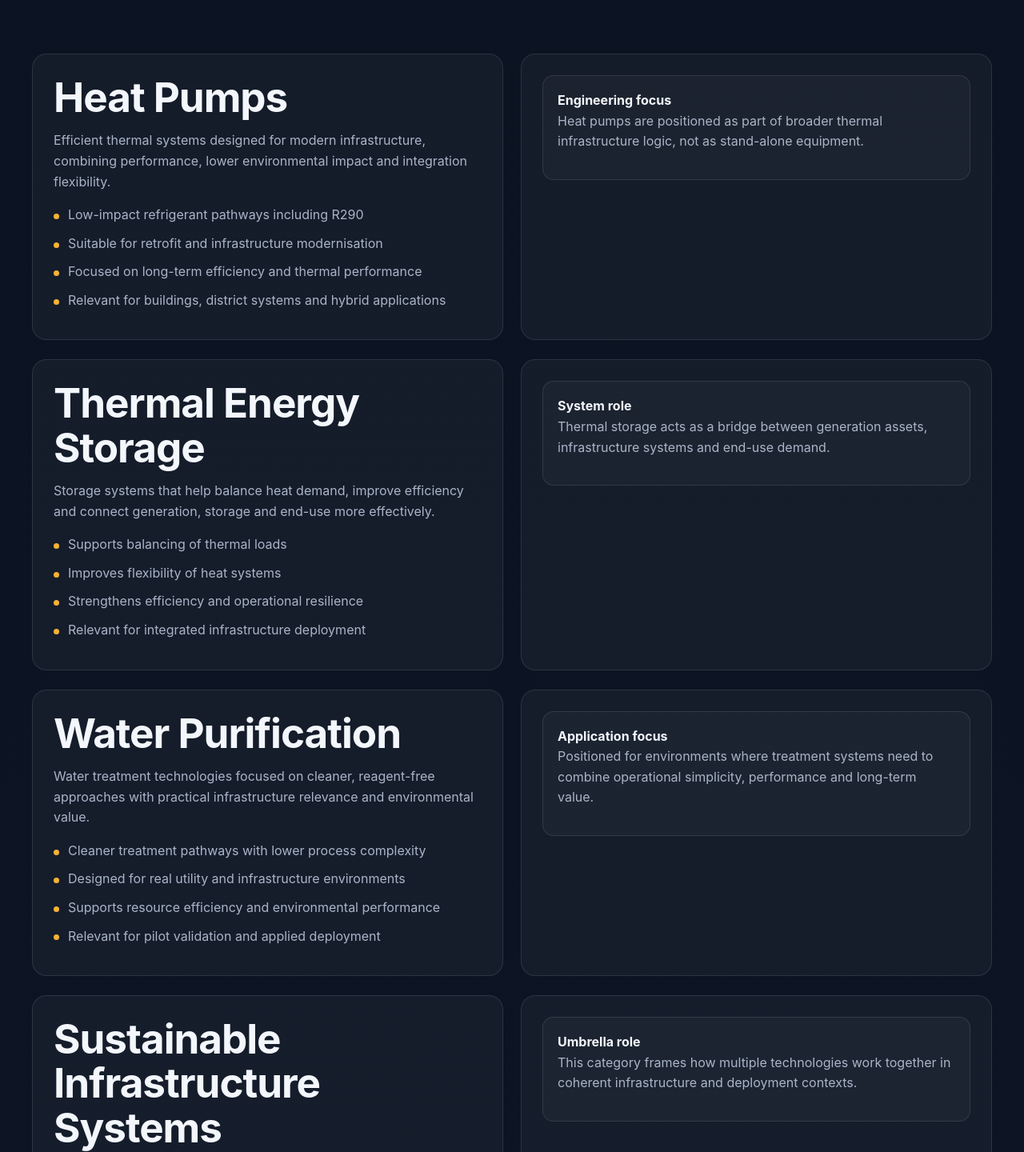
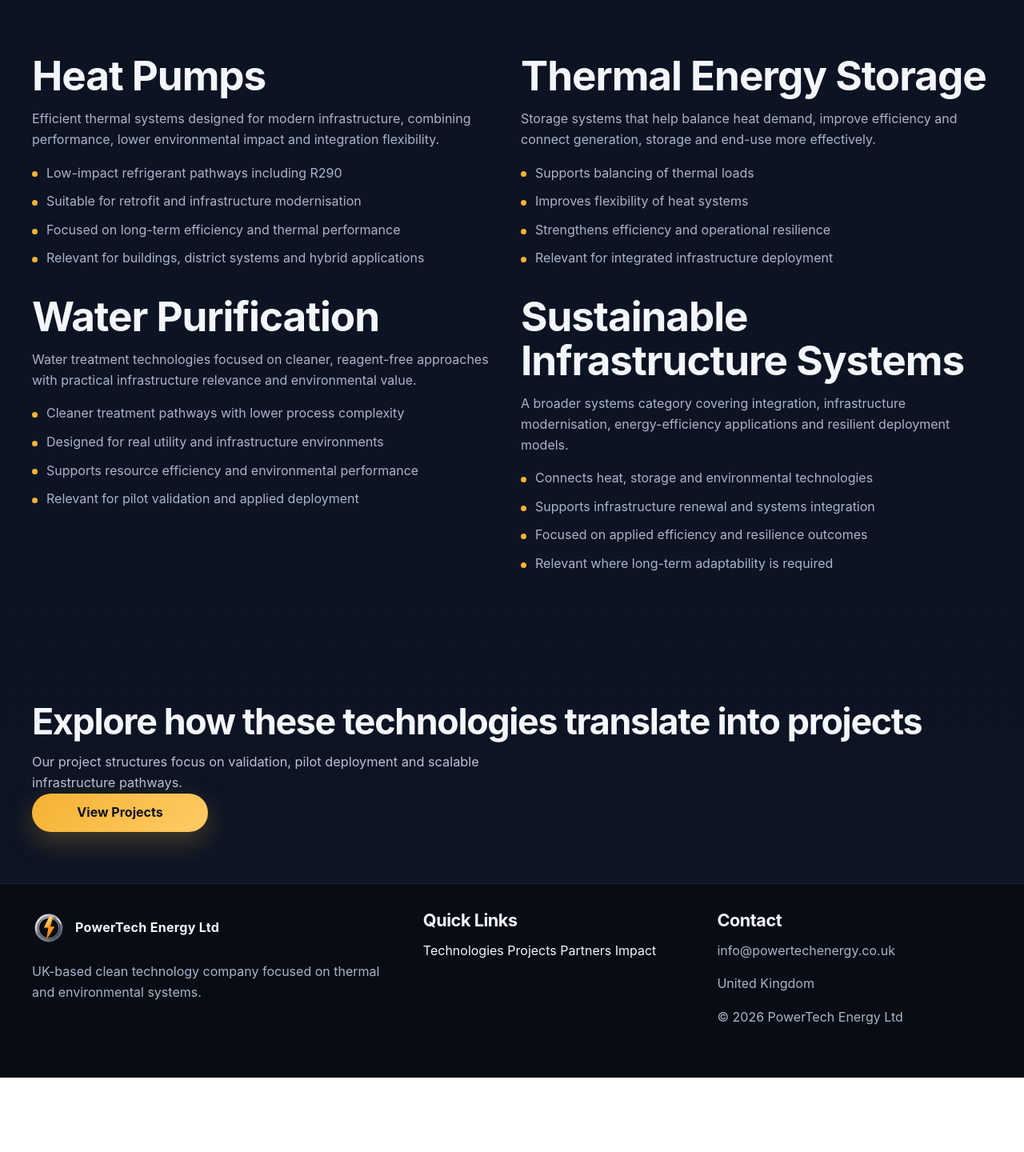
Before and after one commit to danik3210/PowerTechEnergy, a website built with Vite: page technologies.html in a window 1280 px wide. Shown: the part 740-2180 px from the top of the page at 80% size. After the commit the page ends 2087 px from the top, so only its background shows below. Built offline with nearby package versions, Linux system fonts and the light colour scheme.

Commit message:
Refactor header and footer in technologies.html
Updated header and footer structure, improved layout and navigation links.

```diff
--- a/technologies.html
+++ b/technologies.html
@@ -4,20 +4,20 @@
   <meta charset="UTF-8" />
   <meta name="viewport" content="width=device-width, initial-scale=1.0" />
   <title>Technologies | PowerTech Energy Ltd</title>
-  <meta name="description" content="Explore PowerTech Energy Ltd technologies in heat pumps, thermal energy storage, water purification and sustainable infrastructure systems." />
   <link rel="stylesheet" href="style.css" />
 </head>
 <body>
+
 <header class="site-header">
-    <div class="container">
-      <a class="logo" href="index.html">
-<img src="images/logo.svg" alt="PowerTech Energy Ltd logo" />
+  <div class="container nav-wrap">
+    <a href="index.html" class="logo">
+      <img src="public/images/logo.svg" alt="PowerTech Energy logo" />
       <span>PowerTech Energy Ltd</span>
     </a>
 
     <nav class="nav">
       <a href="index.html">Home</a>
-        <a class="active" href="technologies.html">Technologies</a>
+      <a href="technologies.html" class="active">Technologies</a>
       <a href="projects.html">Projects</a>
       <a href="partners.html">Partners</a>
       <a href="impact.html">Impact</a>
@@ -25,17 +25,21 @@
       <a href="contact.html">Contact</a>
     </nav>
 
-      <div class="header-actions">
+    <div class="header-cta">
       <a class="btn btn-secondary" href="contact.html">Contact</a>
     </div>
   </div>
 </header>
 
 <main>
+
+  <!-- HERO -->
   <section class="page-hero">
     <div class="container page-hero-grid">
+
       <div>
         <h1>Clean-tech systems for energy, water and infrastructure</h1>
+
         <p class="lead">
           Practical technologies focused on heat, storage, water treatment and resilient infrastructure integration.
         </p>
@@ -49,14 +53,18 @@
           <li>Sustainable Infrastructure Systems</li>
         </ul>
       </div>
+
     </div>
   </section>
 
+  <!-- TECHNOLOGY GRID -->
   <section class="section">
     <div class="container">
 
-        <div class="detail-block">
-          <article class="detail-panel">
+      <div class="grid-2 tech-grid">
+
+        <!-- Heat Pumps -->
+        <article class="tech-card">
           <h2>Heat Pumps</h2>
           <p>
             Efficient thermal systems designed for modern infrastructure, combining performance,
@@ -71,19 +79,8 @@
           </ul>
         </article>
 
-          <article class="detail-panel">
-            <div class="muted-box">
-              <strong>Engineering focus</strong>
-              <p>
-                Heat pumps are positioned as part of broader thermal infrastructure logic,
-                not as stand-alone equipment.
-              </p>
-            </div>
-          </article>
-        </div>
-
-        <div class="detail-block">
-          <article class="detail-panel">
+        <!-- Thermal Storage -->
+        <article class="tech-card">
           <h2>Thermal Energy Storage</h2>
           <p>
             Storage systems that help balance heat demand, improve efficiency
@@ -98,19 +95,8 @@
           </ul>
         </article>
 
-          <article class="detail-panel">
-            <div class="muted-box">
-              <strong>System role</strong>
-              <p>
-                Thermal storage acts as a bridge between generation assets,
-                infrastructure systems and end-use demand.
-              </p>
-            </div>
-          </article>
-        </div>
-
-        <div class="detail-block">
-          <article class="detail-panel">
+        <!-- Water -->
+        <article class="tech-card">
           <h2>Water Purification</h2>
           <p>
             Water treatment technologies focused on cleaner, reagent-free approaches
@@ -125,19 +111,8 @@
           </ul>
         </article>
 
-          <article class="detail-panel">
-            <div class="muted-box">
-              <strong>Application focus</strong>
-              <p>
-                Positioned for environments where treatment systems need to combine
-                operational simplicity, performance and long-term value.
-              </p>
-            </div>
-          </article>
-        </div>
-
-        <div class="detail-block">
-          <article class="detail-panel">
+        <!-- Infrastructure -->
+        <article class="tech-card">
           <h2>Sustainable Infrastructure Systems</h2>
           <p>
             A broader systems category covering integration, infrastructure modernisation,
@@ -152,72 +127,66 @@
           </ul>
         </article>
 
-          <article class="detail-panel">
-            <div class="muted-box">
-              <strong>Umbrella role</strong>
-              <p>
-                This category frames how multiple technologies work together
-                in coherent infrastructure and deployment contexts.
-              </p>
-            </div>
-          </article>
       </div>
 
     </div>
   </section>
 
+  <!-- CTA -->
   <section class="section-sm">
     <div class="container">
-        <div class="cta-panel cta-panel-home">
+      <div class="cta-panel">
+
         <div class="cta-copy">
-            <h2>See how these technologies translate into projects</h2>
+          <h2>Explore how these technologies translate into projects</h2>
           <p>
-              Explore project structures focused on validation, pilot deployment
+            Our project structures focus on validation, pilot deployment
             and scalable infrastructure pathways.
           </p>
         </div>
 
         <div class="cta-actions">
-            <a class="btn btn-primary" href="projects.html">View Projects</a>
+          <a href="projects.html" class="btn btn-primary">View Projects</a>
         </div>
+
       </div>
     </div>
   </section>
+
 </main>
 
 <footer class="site-footer">
-    <div class="container">
-      <div class="footer-grid">
+  <div class="container footer-grid">
+
     <div>
-          <a class="logo" href="index.html">
-<img src="images/logo.svg" alt="PowerTech Energy Ltd logo" />
+      <a href="index.html" class="logo">
+        <img src="public/images/logo.svg" alt="PowerTech Energy logo" />
         <span>PowerTech Energy Ltd</span>
       </a>
-          <p class="spacer-top">
-            Clean technology for thermal systems, water treatment and resilient infrastructure.
+      <p class="small spacer-top">
+        UK-based clean technology company focused on thermal and environmental systems.
       </p>
     </div>
 
     <div>
       <h3>Quick Links</h3>
-          <div class="footer-links">
-            <a href="index.html">Home</a>
+      <div class="footer-nav small">
+        <a href="technologies.html">Technologies</a>
         <a href="projects.html">Projects</a>
         <a href="partners.html">Partners</a>
+        <a href="impact.html">Impact</a>
       </div>
     </div>
 
     <div>
       <h3>Contact</h3>
-          <div class="footer-links">
-            <a href="contact.html">Contact page</a>
-            <a href="mailto:info@powertechenergy.co.uk">info@powertechenergy.co.uk</a>
-          </div>
-        </div>
+      <p class="small">info@powertechenergy.co.uk</p>
+      <p class="small">United Kingdom</p>
+      <p class="small">© 2026 PowerTech Energy Ltd</p>
     </div>
 
-      <div class="footer-note">© 2026 PowerTech Energy Ltd. All rights reserved.</div>
   </div>
 </footer>
+
 </body>
 </html>
```
Lines whose indentation alone changed are shown as unchanged.
